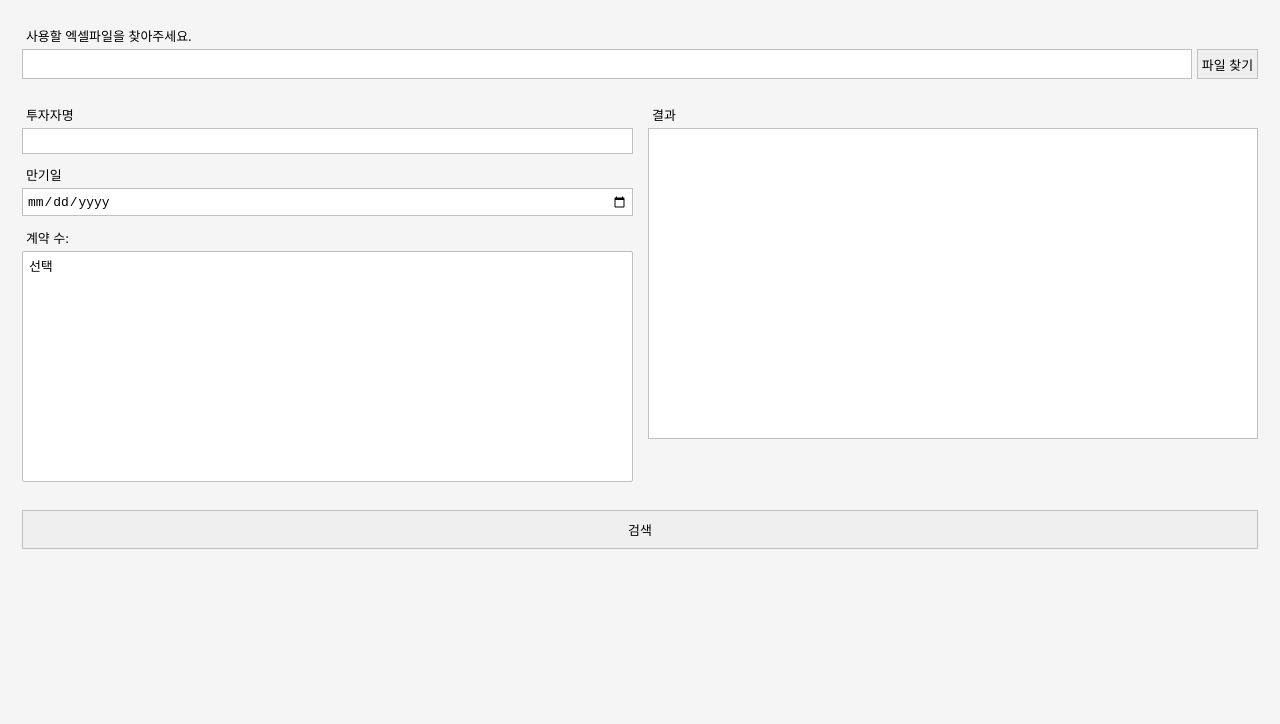
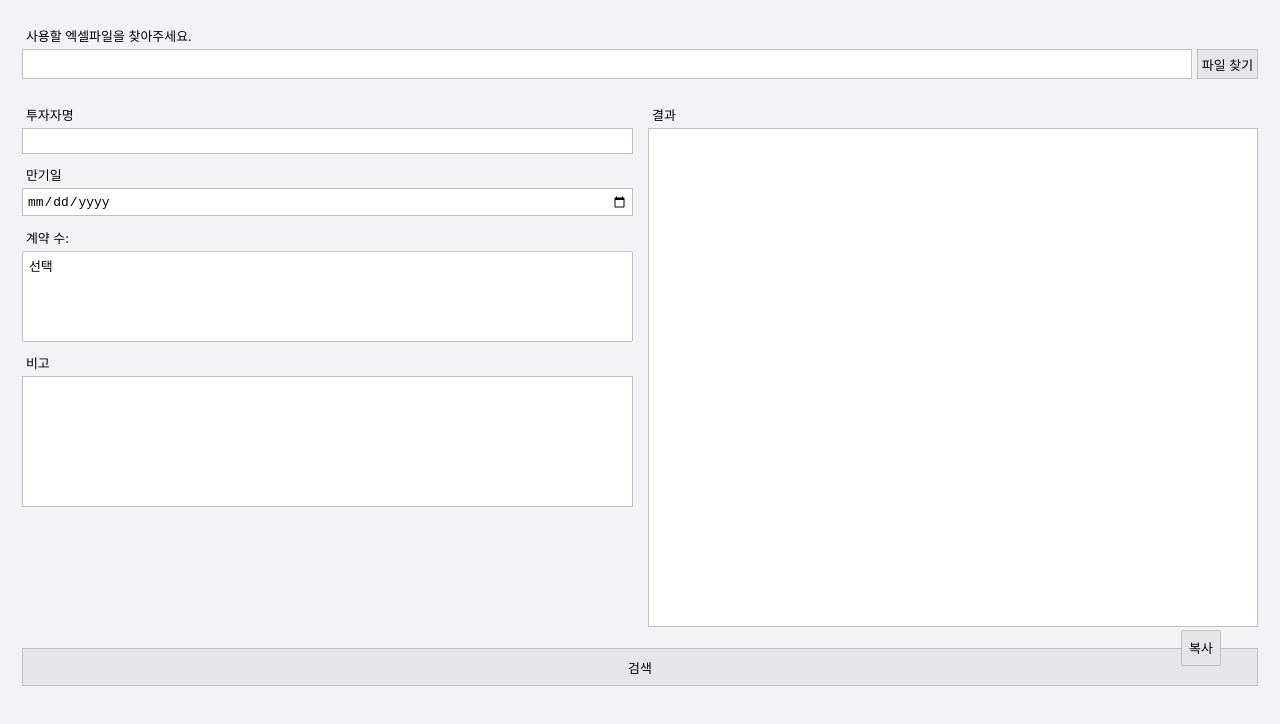
Before and after one commit to i33W/readyfun-message-app, a React (Create React App) app: page / in a window 1280 px wide. Shown: the top 724 px of the page. Built offline with nearby package versions, Linux system fonts and the light colour scheme.

Commit message:
eject 전 저장

```diff
--- a/public/electron.js
+++ b/public/electron.js
@@ -7,7 +7,7 @@ let mainWindow;
 function createWindow() {
   mainWindow = new BrowserWindow({
     width: 580,
-    height: 570,
+    height: 620,
     icon: path.join(__dirname, "./favicon.ico"),
     webPreferences: {
       nodeIntegration: true,
--- a/src/App.css
+++ b/src/App.css
@@ -2,7 +2,7 @@ html, body {
   width: 100%;
   height: 100%;
   overflow: hidden;
-  background-color: #F5F5F5;
+  background-color: #F2F2F7;
 }
 
 #wrap {
@@ -58,8 +58,92 @@ html, body {
 .inputWrap button {
   padding: 0.6rem 0;
   cursor: pointer;
+  background-color: #E5E5EA;
 }
 
 * {
   font-size: 0.9rem;
 }
+
+#copyBtn {
+  font-size: 0.9rem;
+  position: absolute;
+  right: 4.6vw;
+  bottom: 16.8vh;
+  padding: 0.5rem;
+  cursor: pointer;
+  background-color: #E5E5EA;
+  border: 1px solid silver;
+  border-radius: 2px;
+}
+
+#snackbar {
+  visibility: hidden;
+  min-width: 100px;
+  margin-left: -50px;
+  background-color: #D9EBFF;
+  color: #007AFF;
+  text-align: center;
+  border-radius: 4rem;
+  padding: 8px;
+  position: fixed;
+  z-index: 1;
+  left: 50%;
+  top: 20px;
+}
+
+/* Show the snackbar when clicking on a button (class added with JavaScript) */
+#snackbar.show {
+  visibility: visible;
+  -webkit-animation: fadein 0.5s, fadeout 0.5s 2.5s;
+  animation: fadein 0.5s, fadeout 0.5s 2.5s;
+}
+
+/* Animations to fade the snackbar in and out */
+@-webkit-keyframes fadein {
+  from {
+    top: 0;
+    opacity: 0;
+  }
+
+  to {
+    top: 20px;
+    opacity: 1;
+  }
+}
+
+@keyframes fadein {
+  from {
+    top: 0;
+    opacity: 0;
+  }
+
+  to {
+    top: 20px;
+    opacity: 1;
+  }
+}
+
+@-webkit-keyframes fadeout {
+  from {
+    top: 20px;
+    opacity: 1;
+  }
+
+  to {
+    top: 0;
+    opacity: 0;
+  }
+}
+
+@keyframes fadeout {
+  from {
+    top: 20px;
+    opacity: 1;
+  }
+
+  to {
+    top: 0;
+    opacity: 0;
+  }
+}
--- a/src/App.tsx
+++ b/src/App.tsx
@@ -1,6 +1,7 @@
 import { useState } from 'react';
 import './App.css';
 import * as xlsx from 'xlsx'
+import Toastify from 'toastify-js'
 
 type readyFunData = {
   "일자": any,
@@ -44,7 +45,18 @@ function App() {
   const readUploadFile = (event: any) => {
     event.preventDefault();
 
-    const regex = new RegExp("(.*?)\.(xlsx|xls|csv)$");
+    setLists([])
+    setSearchedLists([])
+    const nameElement = document.getElementById('name')! as HTMLInputElement
+    const dateElement = document.getElementById('date')! as HTMLInputElement
+    const resultsElement = document.getElementById('results')! as HTMLSelectElement
+    const textElement = document.getElementById('text')! as HTMLTextAreaElement
+    nameElement.value = ''
+    dateElement.value = ''
+    resultsElement.innerHTML = "<option value=''>선택</option>"
+    textElement.value = ''
+
+    const regex = new RegExp("(.*?).(xlsx|xls|csv)$");
     if (!regex.test(event.target.files[0].name)) {
       alert("해당 종류의 파일은 업로드할 수 없습니다.");
       return false;
@@ -138,15 +150,30 @@ function App() {
 - 납입회차: ${selected['납입회차'].replace('회차', ' 회차')}
 - 수익금: ${selected['수익금']} 원
 - 실지급액: ${selected['실지급액']} 원`
-      document.getElementById('text')!.textContent = msg
+      const addText = document.getElementById('addText')! as HTMLTextAreaElement
+      const text = document.getElementById('text')! as HTMLTextAreaElement
+      text.value = msg + '\n\n' + addText.value
     } else {
       document.getElementById('text')!.textContent = ''
     }
   }
 
+  const handleCopy = (e: any) => {
+    const text = document.getElementById('text')! as HTMLTextAreaElement
+    window.navigator.clipboard.writeText(text.value)
+
+
+    var x = document.getElementById("snackbar")!;
+    x.className = "show";
+    setTimeout(function () { x.className = x.className.replace("show", ""); }, 1000);
+
+  }
+
   return (
     <div className="App">
       <div id='wrap'>
+        <button type='button' id='copyBtn' onClick={handleCopy}>복사</button>
+        <div id="snackbar">복사되었습니다.</div>
         <form method="post" onSubmit={handleSubmit}>
           <div id='top'>
             <div className='inputWrap'>
@@ -171,7 +198,7 @@ function App() {
               </div>
               <div className='inputWrap'>
                 <label htmlFor="results">계약 수: {searchedLists?.length}</label>
-                <select name="results" id="results" size={11} onChange={handleSelect} >
+                <select name="results" id="results" size={4} onChange={handleSelect} >
                   <option value=''>선택</option>
                   {
                     searchedLists?.map(item => {
@@ -180,11 +207,15 @@ function App() {
                   }
                 </select>
               </div>
+              <div className='inputWrap'>
+                <label htmlFor="addText">비고</label>
+                <textarea name='addText' id='addText' rows={8}></textarea>
+              </div>
             </div>
             <div id='right'>
-              <div className='inputWrap'>
+              <div className='inputWrap' style={{ marginBottom: 0 }}>
                 <label htmlFor="text">결과</label>
-                <textarea name='text' id='text' rows={20}></textarea>
+                <textarea name='text' id='text' style={{ height: '61vh' }}></textarea>
               </div>
             </div>
           </div>
```
